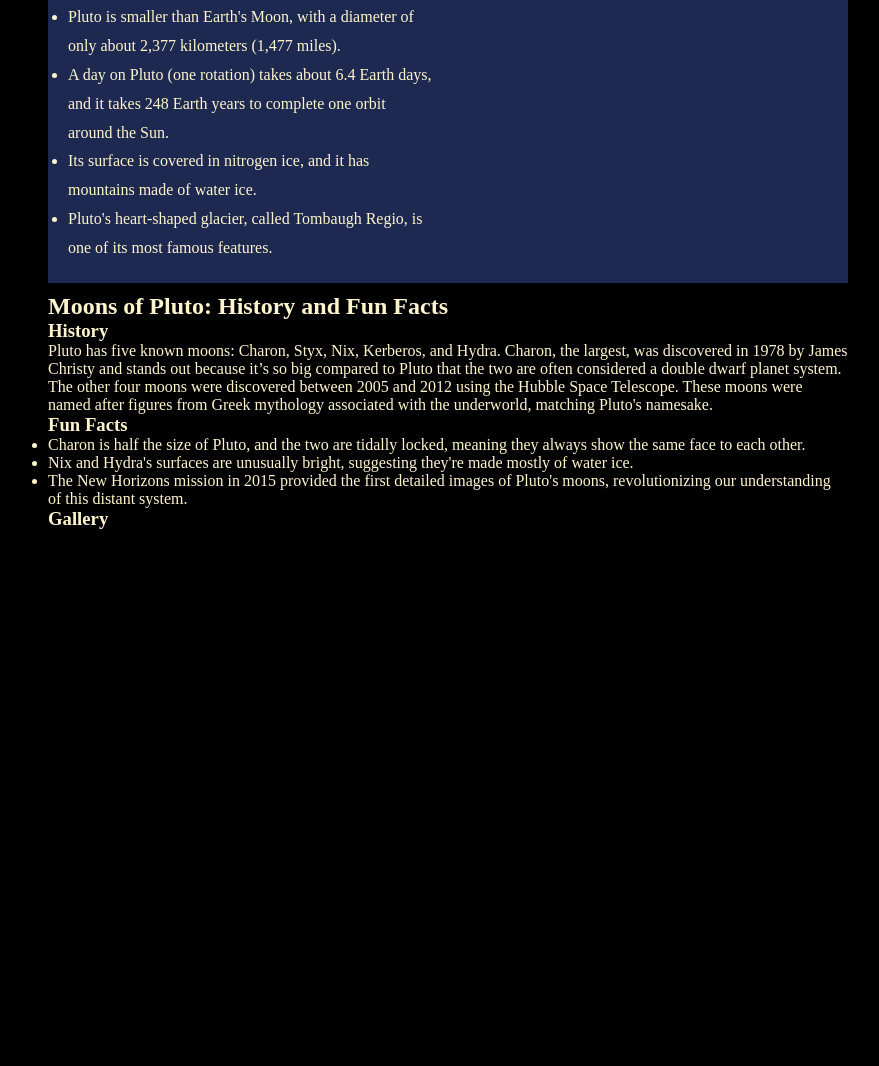
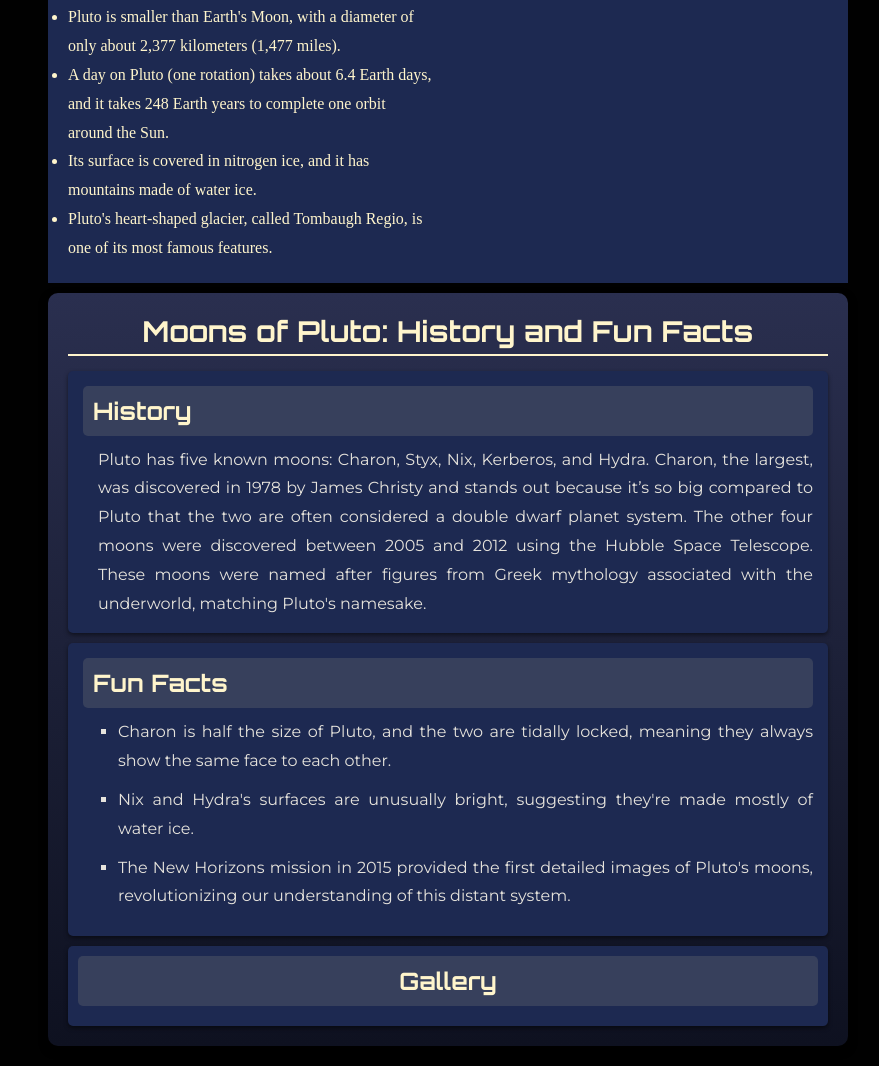
Before and after one commit to lyumii/pluto-project, a plain HTML site: page index.html in a window 1280 px wide. Shown: the part 1047-2113 px from the top of the page, without its empty margins (192-1071 px from the left). Before the commit the page ends 1577 px from the top, so only its background shows below. Drawn offline with Linux system fonts and the light colour scheme.

Commit message:
Moons of Pluto: History and Fun Facts styling and added links to Orbitron and Montserrat font

```diff
--- a/index.html
+++ b/index.html
@@ -5,6 +5,12 @@
     <meta name="viewport" content="width=device-width, initial-scale=1.0" />
     <link rel="stylesheet" href="style.css" />
     <title>Pluto</title>
+    <link rel="preconnect" href="https://fonts.googleapis.com" />
+    <link rel="preconnect" href="https://fonts.gstatic.com" crossorigin />
+    <link
+      href="https://fonts.googleapis.com/css2?family=Montserrat:ital,wght@0,100..900;1,100..900&family=Orbitron:wght@400..900&display=swap"
+      rel="stylesheet"
+    />
   </head>
   <header>
     <div id="header">
@@ -84,9 +90,11 @@
             </div>
           </div>
         </section>
+
+        <!-- Moons of Pluto: History and Fun Facts -->
         <section id="moons">
           <h2>Moons of Pluto: History and Fun Facts</h2>
-          <article>
+          <article class="history">
             <h3>History</h3>
             <p>
               Pluto has five known moons: Charon, Styx, Nix, Kerberos, and
@@ -99,7 +107,8 @@
               namesake.
             </p>
           </article>
-          <article>
+
+          <article class="fun-facts">
             <h3>Fun Facts</h3>
             <ul>
               <li>
--- a/style.css
+++ b/style.css
@@ -9,7 +9,7 @@ html {
 }
 
 body {
-  background-color: black;
+  background-color: #010101;
   color: #fff5cc;
   width: 800px;
   margin: auto;
@@ -95,3 +95,76 @@ nav a:visited {
 #galleryflex div {
   width: 49%;
 }
+
+/* Moons of Pluto: History and Fun Facts styling */
+#moons {
+  background: linear-gradient(to bottom, #2a2f4f, #0e1120);
+  color: #e6e3dc;
+  margin-bottom: 20px;
+  padding: 20px;
+  border-radius: 10px;
+  box-shadow: 0 4px 8px rgba(0, 0, 0, 0.5);
+}
+
+#moons h2 {
+  font-family: "Orbitron", serif;
+  font-size: 1.8em;
+  text-align: center;
+  color: #fff5cc;
+  margin-bottom: 15px;
+  border-bottom: 2px solid #fff5cc;
+  padding-bottom: 5px;
+}
+
+#moons h3 {
+  font-family: "Orbitron", serif;
+  font-size: 1.5em;
+  background-color: #37405c;
+  padding: 10px;
+  border-radius: 5px;
+  margin-bottom: 10px;
+  color: #fff5cc;
+}
+
+#moons p,
+#moons ul {
+  font-family: "Montserrat", serif;
+  margin-left: 15px;
+  line-height: 1.8;
+  text-align: justify;
+}
+
+#moons ul {
+  list-style: square;
+  padding-left: 20px;
+}
+
+#moons ul li {
+  margin-bottom: 10px;
+}
+
+#moons .content {
+  display: flex;
+  justify-content: space-between;
+  gap: 20px;
+  margin-bottom: 20px;
+}
+
+#moons article {
+  flex: 1;
+  background-color: #1d2951;
+  padding: 15px;
+  border-radius: 5px;
+  box-shadow: 0 2px 4px rgba(0, 0, 0, 0.5);
+  margin: 10px 0 10px 0;
+}
+
+#moons aside {
+  background-color: #1d2951;
+  color: #fff5cc;
+  padding: 10px;
+  text-align: center;
+  border-radius: 5px;
+  box-shadow: 0 2px 4px rgba(0, 0, 0, 0.5);
+  font-weight: bold;
+}
```
